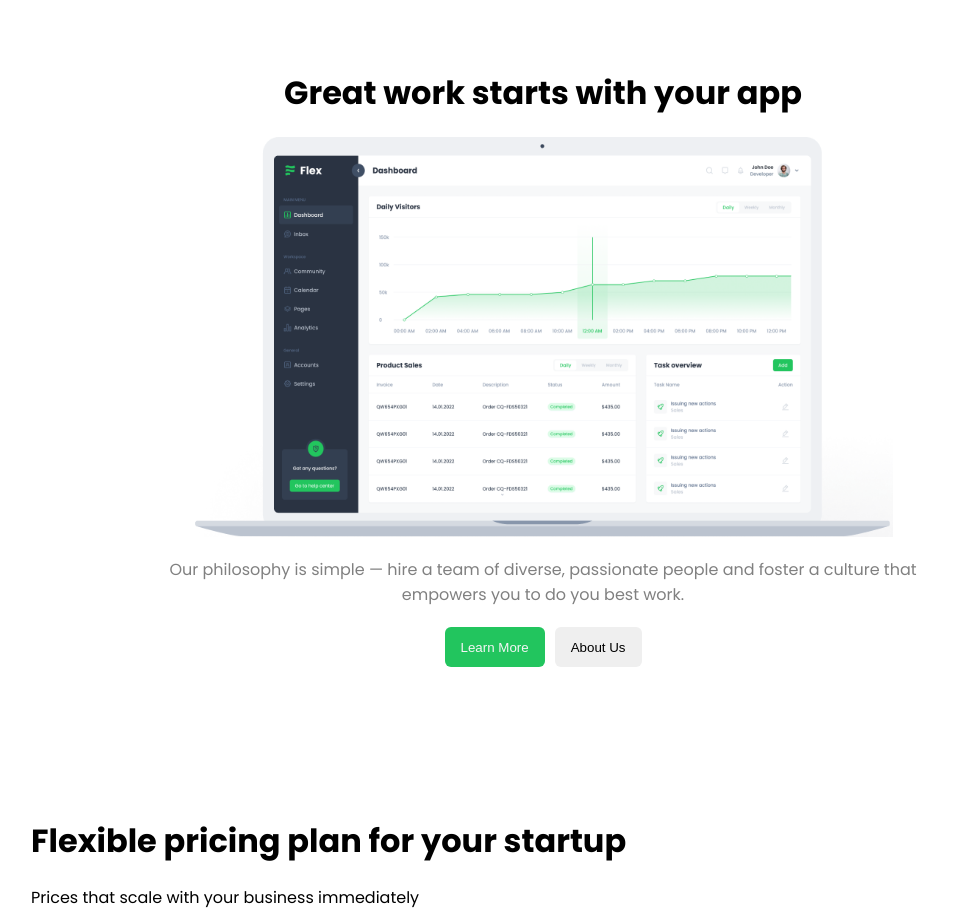
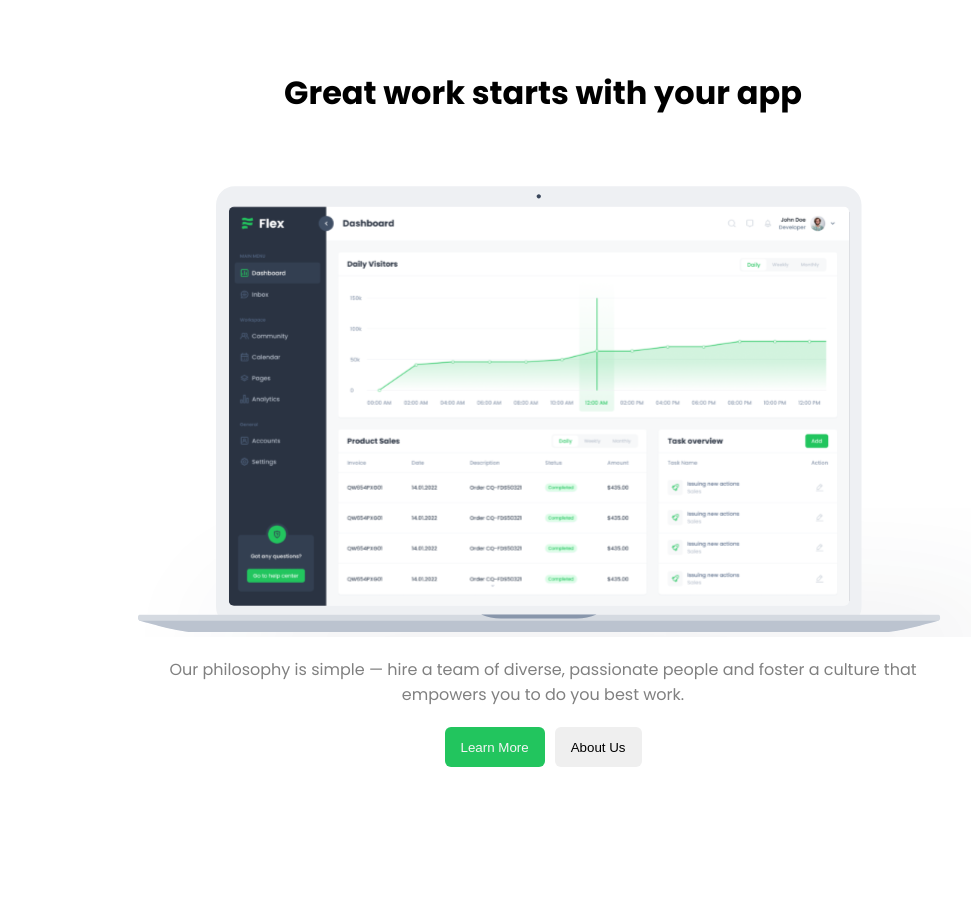
Before and after one commit to UchihaDSenju/docky-flypat, a React (Vite) app: page / in a window 1280 px wide. Shown: the part 2180-3104 px from the top of the page, without its empty margins (97-1068 px from the left). Built offline with nearby package versions, Linux system fonts and the light colour scheme.

Commit message:
Application hero changed from jpg format to svg

```diff
--- a/src/components/application.tsx
+++ b/src/components/application.tsx
@@ -1,6 +1,6 @@
 import React from 'react'
 import '../styles/application.css'
-import hero from '../assets/applicationHero.png'
+import hero from '../assets/systemLogo.svg'
 
 function Application() {
   return (
--- a/src/styles/application.css
+++ b/src/styles/application.css
@@ -8,8 +8,8 @@
     margin-top: 100px;
 }
 .hero{
-    width: 700px;
-    height: 400px;
+    width: 900px;
+    height: 500px;
     transition: 0.3s;
 }
 .application-container p{
@@ -20,7 +20,7 @@
 .buttons{
     margin-top: 20px;
 }
-@media(max-width: 730px){
+@media(max-width: 930px){
     .hero{
         width: 500px;
         height: 285px;
```
Also changed, not shown: src/assets/systemLogo.svg (added).
